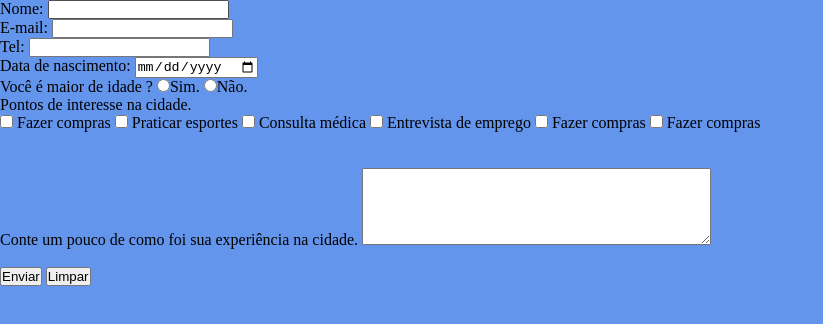
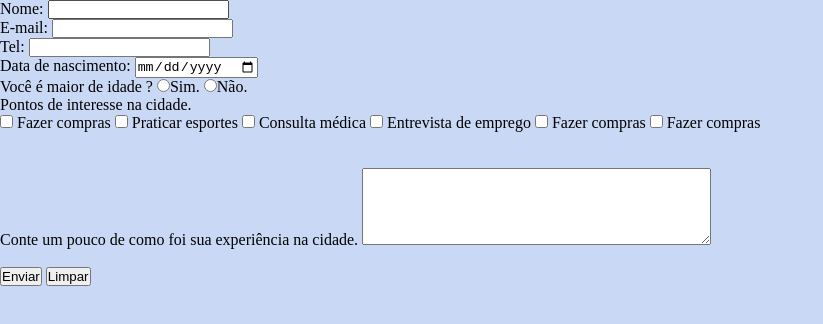
Before and after one commit to Lucas5497/Checkpoint_2_FrontEnd, a plain HTML site: page index.html in a window 1280 px wide. Shown: the whole page, without its empty margins (0-823 px from the left). Drawn offline with Linux system fonts and the light colour scheme.

Commit message:
Update style.css

```diff
--- a/css/style.css
+++ b/css/style.css
@@ -4,5 +4,5 @@
 }
 
 body{
-    background-color:cornflowerblue;
+    background-color:rgba(99, 142, 223, 0.342);
 }
```
